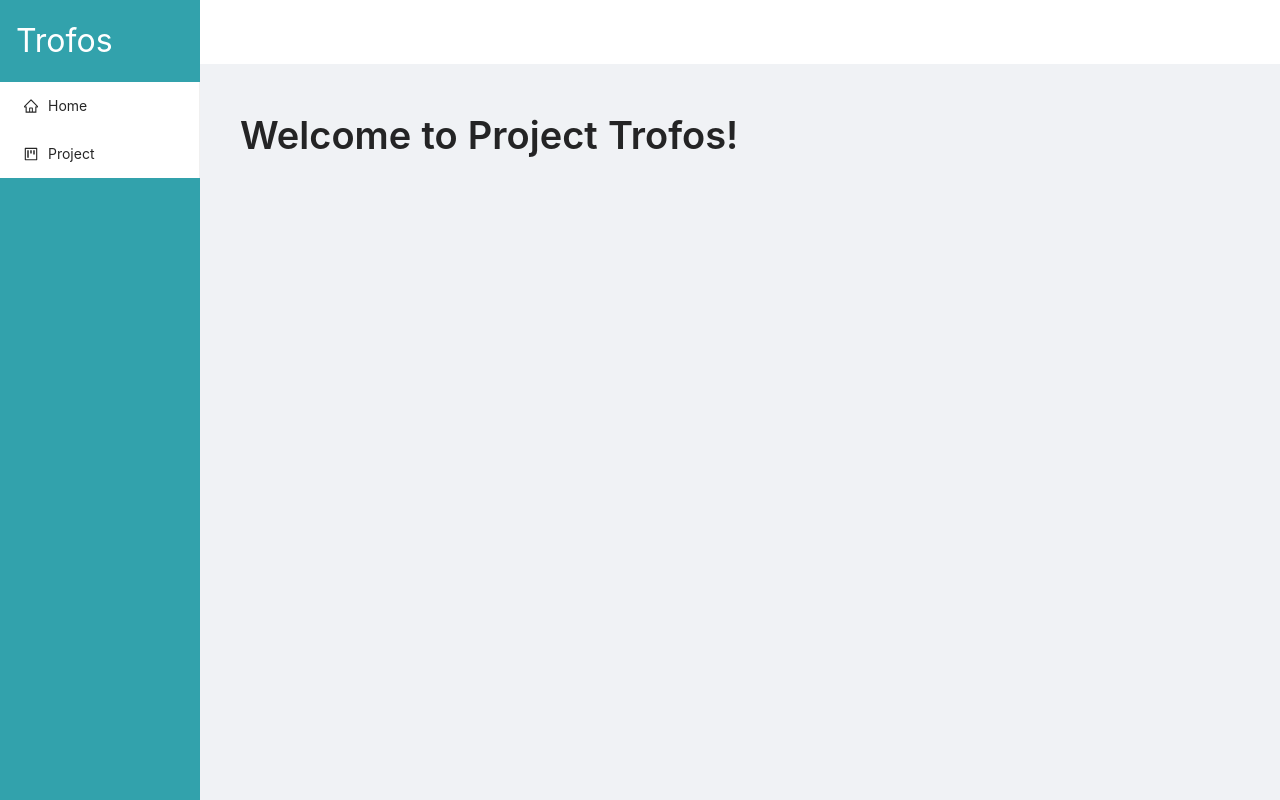
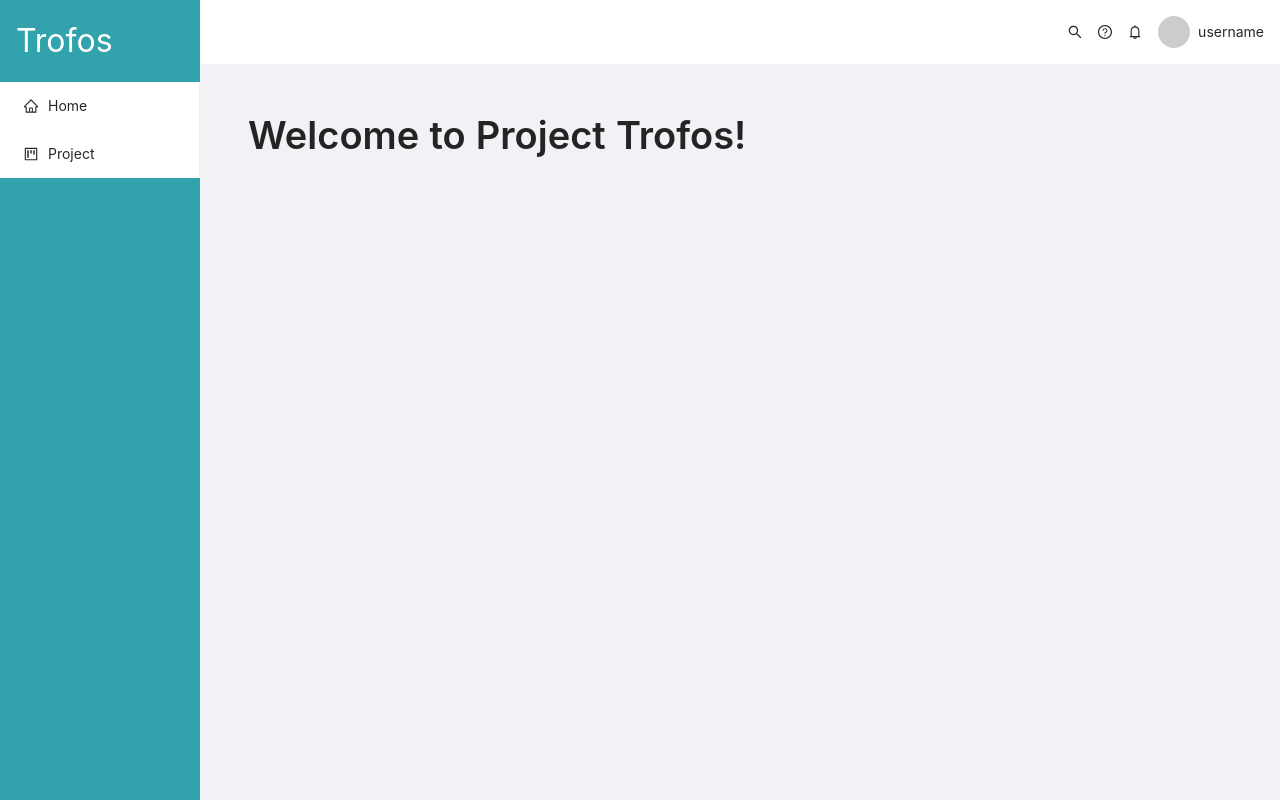
Before and after one commit to Project-Trofos/trofos, a React (Create React App) app in the folder packages/frontend/: page / in a window 1280 px wide. Built offline with nearby package versions, Linux system fonts and the light colour scheme.

Commit message:
feat(frontend): add UI elements to navigation bar

```diff
--- /dev/null
+++ b/packages/frontend/src/components/MainLayout/index.css
@@ -0,0 +1,7 @@
+.avatar-group {
+    display: flex;
+    flex-direction: row;
+    justify-content: center;
+    align-items: center;
+    gap: 8px;
+}
--- a/packages/frontend/src/components/MainLayout/index.tsx
+++ b/packages/frontend/src/components/MainLayout/index.tsx
@@ -1,11 +1,12 @@
 import React, { useMemo } from 'react';
-import { Layout } from 'antd';
+import { Avatar, Col, Layout, Row, MenuProps } from 'antd';
 import Menu from 'antd/lib/menu';
-import type { MenuProps } from 'antd';
-import { HomeOutlined, ProjectOutlined } from '@ant-design/icons';
+import { BellOutlined, HomeOutlined, ProjectOutlined, QuestionCircleOutlined, SearchOutlined } from '@ant-design/icons';
 import { Link, Outlet } from 'react-router-dom';
 import { useAppSelector } from '../../app/hooks';
 import { selectProjects } from '../../reducers/projectsReducer';
+
+import './index.css';
 
 const { Header, Sider, Content } = Layout;
 
@@ -29,6 +30,8 @@ function getItem(label: React.ReactNode, key: React.Key, icon?: React.ReactNode,
 export default function MainLayout() {
   const { projects } = useAppSelector(selectProjects);
 
+  const USERNAME = 'username';
+
   const menuItems: MenuItem[] = useMemo(
     () => [
       getItem(<Link to="/">Home</Link>, 'sidebar-home', <HomeOutlined />),
@@ -46,6 +49,28 @@ export default function MainLayout() {
     [projects],
   );
 
+  const renderHeader = () => (
+    <Row justify='end' align='middle' gutter={16}>
+      <Col>
+        <SearchOutlined />
+      </Col>
+      <Col>
+        <QuestionCircleOutlined />
+      </Col>
+      <Col>
+        <BellOutlined />
+      </Col>
+      <Col>
+        <div className='avatar-group'>
+          <Avatar />
+          <span>
+            {USERNAME}
+          </span>
+        </div>
+      </Col>
+    </Row>
+  );
+
   return (
     <Layout style={{ minHeight: '100vh' }}>
       <Sider theme="dark" style={{ backgroundColor: '#32A2AC' }} breakpoint="lg" collapsedWidth="0">
@@ -53,13 +78,15 @@ export default function MainLayout() {
         <Menu mode="inline" defaultSelectedKeys={['1']} items={menuItems} />
       </Sider>
       <Layout>
-        <Header style={{ background: '#fff', padding: 0 }} />
-        <Content style={{ margin: '24px 16px 0' }}>
-          <div style={{ padding: 24, minHeight: 360 }}>
-            <Outlet />
-          </div>
+        <Header style={{ background: '#fff', padding: '0 16px' }}>
+          {renderHeader()}
+        </Header>
+        <Content style={{ padding: '48px 48px 0', minHeight: 360 }}>
+          <Outlet />
         </Content>
       </Layout>
     </Layout>
   );
+
+
 }
```
Also changed, not shown: packages/frontend/src/setupTests.ts (+7 -6 lines).
